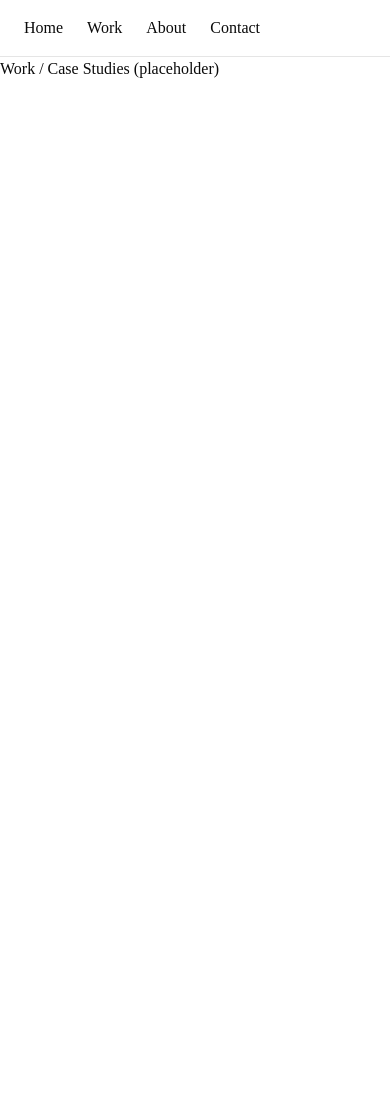
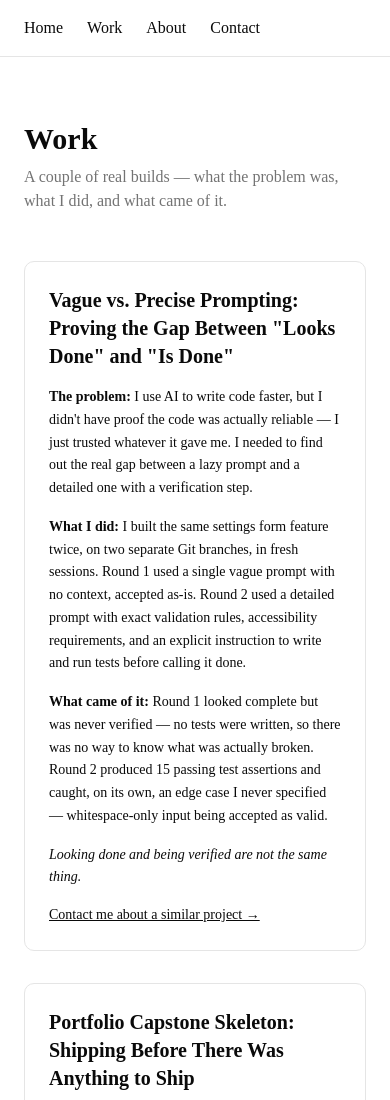
Before and after one commit to AbeerZahid19/Portfolio-capstone, a Next.js app: page /work in a window 390 px wide. Shown: the top 1100 px of the page. Before the commit the page ends 844 px from the top, so only its background shows below. Built offline with nearby package versions, Linux system fonts and the light colour scheme.

Commit message:
feat: add real content to Home, Work, About, Contact pages

```diff
--- a/app/about/page.tsx
+++ b/app/about/page.tsx
@@ -1,3 +1,36 @@
 export default function AboutPage() {
-  return <div>About (placeholder)</div>;
+  return (
+    <div className="max-w-2xl mx-auto px-6 py-16">
+      <h1 className="text-3xl font-bold mb-6">About</h1>
+
+      <div className="space-y-4 text-sm leading-relaxed">
+        <p>
+          I&apos;m a Computer Science student, currently working as a frontend engineer through
+          a hands-on internship where I build real features — chat interfaces, accessible
+          components, deployment pipelines — and ship them to production, not just a course
+          project sitting on my laptop.
+        </p>
+        <p>
+          I design and build clean, usable websites for small business owners who need a
+          professional online presence but don&apos;t have an in-house developer.
+        </p>
+        <p>
+          <strong>How I work:</strong> I use AI as a build partner, but I don&apos;t take its
+          output on faith — every feature gets checked, tested, and I make sure I can explain
+          how it works before it ships. That habit came directly out of one of the projects
+          on my Work page: proving that code which &quot;looks done&quot; and code that&apos;s
+          actually verified are not the same thing.
+        </p>
+        <p>
+          Outside of client-style projects, I&apos;m especially interested in UX research and
+          cybersecurity, and I&apos;m building toward a freelance and software development
+          career.
+        </p>
+      </div>
+
+      <a href="/contact" className="inline-block mt-8 text-sm underline">
+        Ready to start? Contact me →
+      </a>
+    </div>
+  );
 }
--- a/app/contact/page.tsx
+++ b/app/contact/page.tsx
@@ -1,3 +1,14 @@
 export default function ContactPage() {
-  return <div>Contact (placeholder)</div>;
+  return (
+    <div className="max-w-xl mx-auto px-6 py-16 text-center">
+      <h1 className="text-3xl font-bold mb-4">Contact</h1>
+      <p className="text-muted-foreground mb-8">
+        Have a project in mind, or just want to talk through an idea? Send me a message and I will get back to you.
+      </p>
+      <a href="mailto:mehbaaabeerr@gmail.com" className="inline-block bg-primary text-primary-foreground px-6 py-3 rounded-lg font-medium">Email Me</a>
+      <p className="text-xs text-muted-foreground mt-6">
+        I usually reply within a day or two.
+      </p>
+    </div>
+  );
 }
--- a/app/page.tsx
+++ b/app/page.tsx
@@ -1,65 +1,26 @@
-import Image from "next/image";
-
 export default function Home() {
   return (
-    <div className="flex flex-col flex-1 items-center justify-center bg-zinc-50 font-sans dark:bg-black">
-      <main className="flex flex-1 w-full max-w-3xl flex-col items-center justify-between py-32 px-16 bg-white dark:bg-black sm:items-start">
-        <Image
-          className="dark:invert"
-          src="/next.svg"
-          alt="Next.js logo"
-          width={100}
-          height={20}
-          priority
-        />
-        <div className="flex flex-col items-center gap-6 text-center sm:items-start sm:text-left">
-          <h1 className="max-w-xs text-3xl font-semibold leading-10 tracking-tight text-black dark:text-zinc-50">
-            To get started, edit the page.tsx file.
-          </h1>
-          <p className="max-w-md text-lg leading-8 text-zinc-600 dark:text-zinc-400">
-            Looking for a starting point or more instructions? Head over to{" "}
-            <a
-              href="https://vercel.com/templates?framework=next.js&utm_source=create-next-app&utm_medium=appdir-template-tw&utm_campaign=create-next-app"
-              className="font-medium text-zinc-950 dark:text-zinc-50"
-            >
-              Templates
-            </a>{" "}
-            or the{" "}
-            <a
-              href="https://nextjs.org/learn?utm_source=create-next-app&utm_medium=appdir-template-tw&utm_campaign=create-next-app"
-              className="font-medium text-zinc-950 dark:text-zinc-50"
-            >
-              Learning
-            </a>{" "}
-            center.
-          </p>
+    <div className="flex flex-col flex-1 items-center justify-center px-6 py-24 text-center">
+      <div className="max-w-2xl">
+        <h1 className="text-4xl font-bold tracking-tight mb-4">A website that looks like you hired a whole team. You didn&apos;t.</h1>
+        <p className="text-lg text-muted-foreground mb-8">I design and build clean, usable websites for small business owners who need a professional online presence but don&apos;t have an in-house developer.</p>
+
+        <a href="/work" className="inline-block bg-primary text-primary-foreground px-6 py-3 rounded-lg font-medium mb-16">See My Work</a>
+
+        <div className="border rounded-lg p-6 text-left mb-8">
+          <p className="text-sm text-muted-foreground mb-2">Featured case</p>
+          <h2 className="text-xl font-semibold mb-2">Vague vs. Precise Prompting: Proving the Gap Between &quot;Looks Done&quot; and &quot;Is Done&quot;</h2>
+          <p className="text-sm text-muted-foreground mb-4">Built the same feature twice to prove that AI-written code that looks finished and code that&apos;s actually verified are not the same thing.</p>
+          <a href="/work" className="text-sm underline">View case study &rarr;</a>
         </div>
-        <div className="flex flex-col gap-4 text-base font-medium sm:flex-row">
-          <a
-            className="flex h-12 w-full items-center justify-center gap-2 rounded-full bg-foreground px-5 text-background transition-colors hover:bg-[#383838] dark:hover:bg-[#ccc] md:w-[158px]"
-            href="https://vercel.com/new?utm_source=create-next-app&utm_medium=appdir-template-tw&utm_campaign=create-next-app"
-            target="_blank"
-            rel="noopener noreferrer"
-          >
-            <Image
-              className="dark:invert"
-              src="/vercel.svg"
-              alt="Vercel logomark"
-              width={16}
-              height={16}
-            />
-            Deploy Now
-          </a>
-          <a
-            className="flex h-12 w-full items-center justify-center rounded-full border border-solid border-black/[.08] px-5 transition-colors hover:border-transparent hover:bg-black/[.04] dark:border-white/[.145] dark:hover:bg-[#1a1a1a] md:w-[158px]"
-            href="https://nextjs.org/docs?utm_source=create-next-app&utm_medium=appdir-template-tw&utm_campaign=create-next-app"
-            target="_blank"
-            rel="noopener noreferrer"
-          >
-            Documentation
-          </a>
+
+        <p className="text-sm text-muted-foreground mb-4">I&apos;m a CS student working as a frontend engineer, building AI-assisted features I actually test before shipping.</p>
+        <a href="/about" className="text-sm underline mb-16 inline-block">More about me &rarr;</a>
+
+        <div className="mt-12">
+          <a href="/contact" className="inline-block bg-primary text-primary-foreground px-6 py-3 rounded-lg font-medium">Contact Me</a>
         </div>
-      </main>
+      </div>
     </div>
   );
 }
--- a/app/work/page.tsx
+++ b/app/work/page.tsx
@@ -1,3 +1,74 @@
 export default function WorkPage() {
-  return <div>Work / Case Studies (placeholder)</div>;
+  return (
+    <div className="max-w-3xl mx-auto px-6 py-16">
+      <h1 className="text-3xl font-bold mb-2">Work</h1>
+      <p className="text-muted-foreground mb-12">
+        A couple of real builds — what the problem was, what I did, and what came of it.
+      </p>
+
+      {/* Case 1 */}
+      <section className="border rounded-lg p-6 mb-8">
+        <h2 className="text-xl font-semibold mb-4">
+          Vague vs. Precise Prompting: Proving the Gap Between &quot;Looks Done&quot; and &quot;Is Done&quot;
+        </h2>
+        <div className="space-y-4 text-sm leading-relaxed">
+          <p>
+            <strong>The problem:</strong> I use AI to write code faster, but I didn&apos;t have proof
+            the code was actually reliable — I just trusted whatever it gave me. I needed to find
+            out the real gap between a lazy prompt and a detailed one with a verification step.
+          </p>
+          <p>
+            <strong>What I did:</strong> I built the same settings form feature twice, on two
+            separate Git branches, in fresh sessions. Round 1 used a single vague prompt with no
+            context, accepted as-is. Round 2 used a detailed prompt with exact validation rules,
+            accessibility requirements, and an explicit instruction to write and run tests before
+            calling it done.
+          </p>
+          <p>
+            <strong>What came of it:</strong> Round 1 looked complete but was never verified — no
+            tests were written, so there was no way to know what was actually broken. Round 2
+            produced 15 passing test assertions and caught, on its own, an edge case I never
+            specified — whitespace-only input being accepted as valid.
+          </p>
+          <p className="italic">
+            Looking done and being verified are not the same thing.
+          </p>
+        </div>
+        <a href="/contact" className="inline-block mt-4 text-sm underline">
+          Contact me about a similar project →
+        </a>
+      </section>
+
+      {/* Case 2 */}
+      <section className="border rounded-lg p-6">
+        <h2 className="text-xl font-semibold mb-4">
+          Portfolio Capstone Skeleton: Shipping Before There Was Anything to Ship
+        </h2>
+        <div className="space-y-4 text-sm leading-relaxed">
+          <p>
+            <strong>The problem:</strong> I needed my capstone portfolio site live from day one,
+            not at the end. If the deploy pipeline isn&apos;t proven early, you find out it&apos;s
+            broken at the worst possible time — right when you actually have something to show.
+          </p>
+          <p>
+            <strong>What I did:</strong> I scaffolded a Next.js app with placeholder pages for
+            every planned screen — Home, Work, About, Contact — then added a health-check page
+            that fetches real data, not just static text. That mattered because a placeholder page
+            can look deployed and still be broken; a page that has to fetch data either works or
+            it doesn&apos;t. I connected the repo to Vercel so every push deploys automatically,
+            and checked that it held up at both mobile and desktop widths.
+          </p>
+          <p>
+            <strong>What came of it:</strong> A live, publicly deployed site with zero build errors
+            and automatic CI/CD from the first commit. When I later built the accessible components
+            and the streaming chat feature, I plugged straight into this foundation — no setup, no
+            deploy config, no redoing the pipeline. The early work paid for itself.
+          </p>
+        </div>
+        <a href="/contact" className="inline-block mt-4 text-sm underline">
+          Contact me about a similar project →
+        </a>
+      </section>
+    </div>
+  );
 }
```
